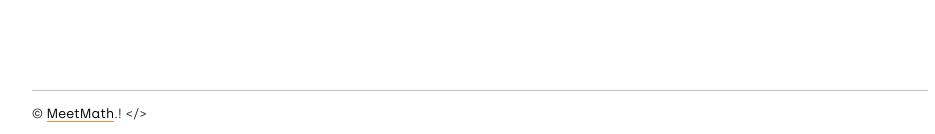
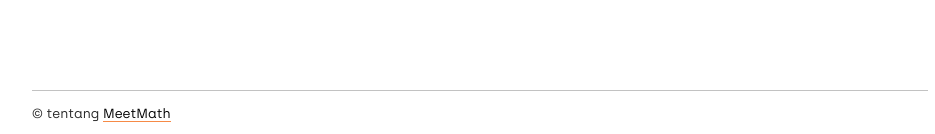
Before and after one commit to pacul/pacul.github.io, a Jekyll site: the page built from index.md, in a window 1280 px wide. Shown: the part 2149-2283 px from the top of the page, without its empty margins (160-1095 px from the left). Built offline with Jekyll 4.4.1, drawn with Linux system fonts in a browser that asks for light colours.

Commit message:
Update default.html

```diff
--- a/_layouts/default.html
+++ b/_layouts/default.html
@@ -61,7 +61,7 @@
     {{ content }}
 
     <footer>
-        <div class="text-tiny">&copy; <a href="{{ site.baseurl }}/about.html">MeetMath</a>.! &lt;/&gt;</div>
+        <div class="text-tiny">&copy; tentang <a href="{{ site.baseurl }}/about.html">MeetMath</a></div>
     </footer>
 
 
```
